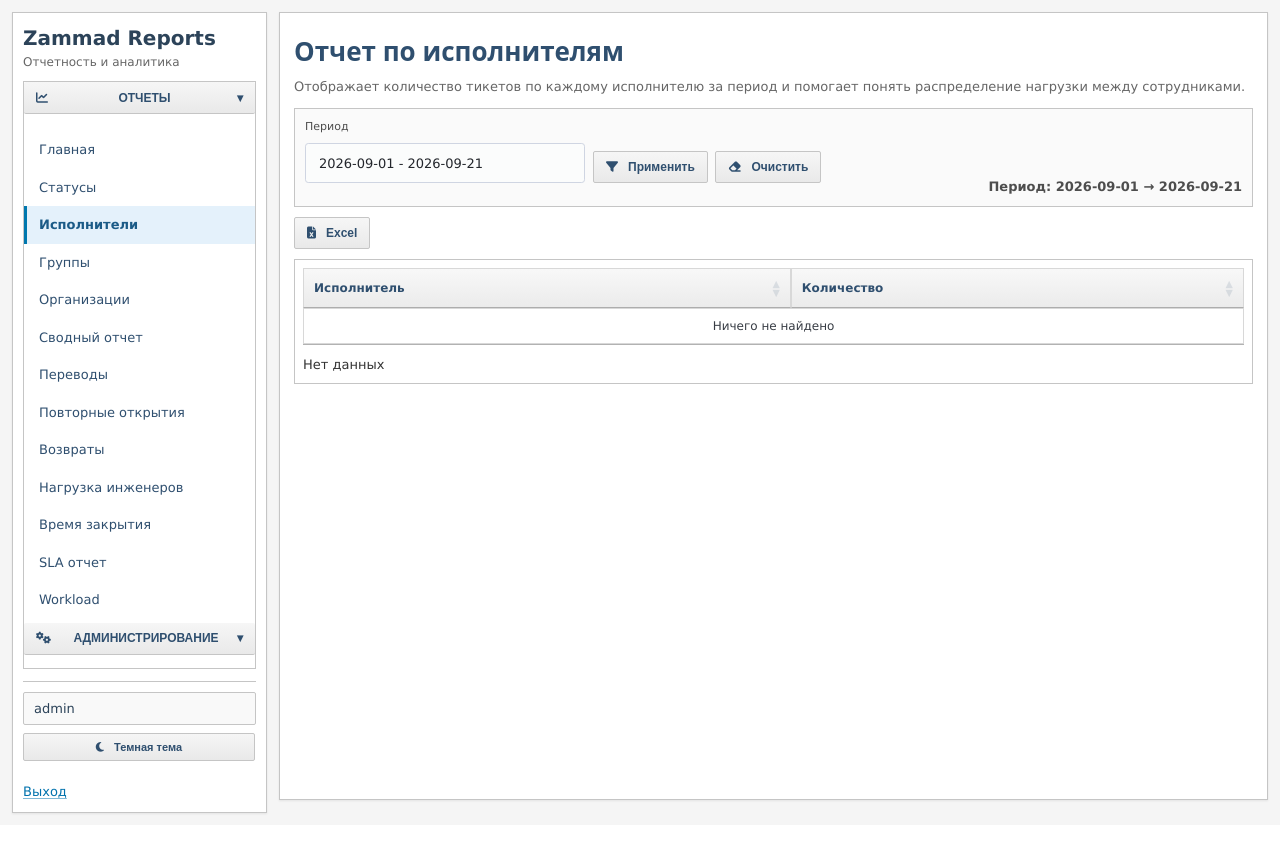
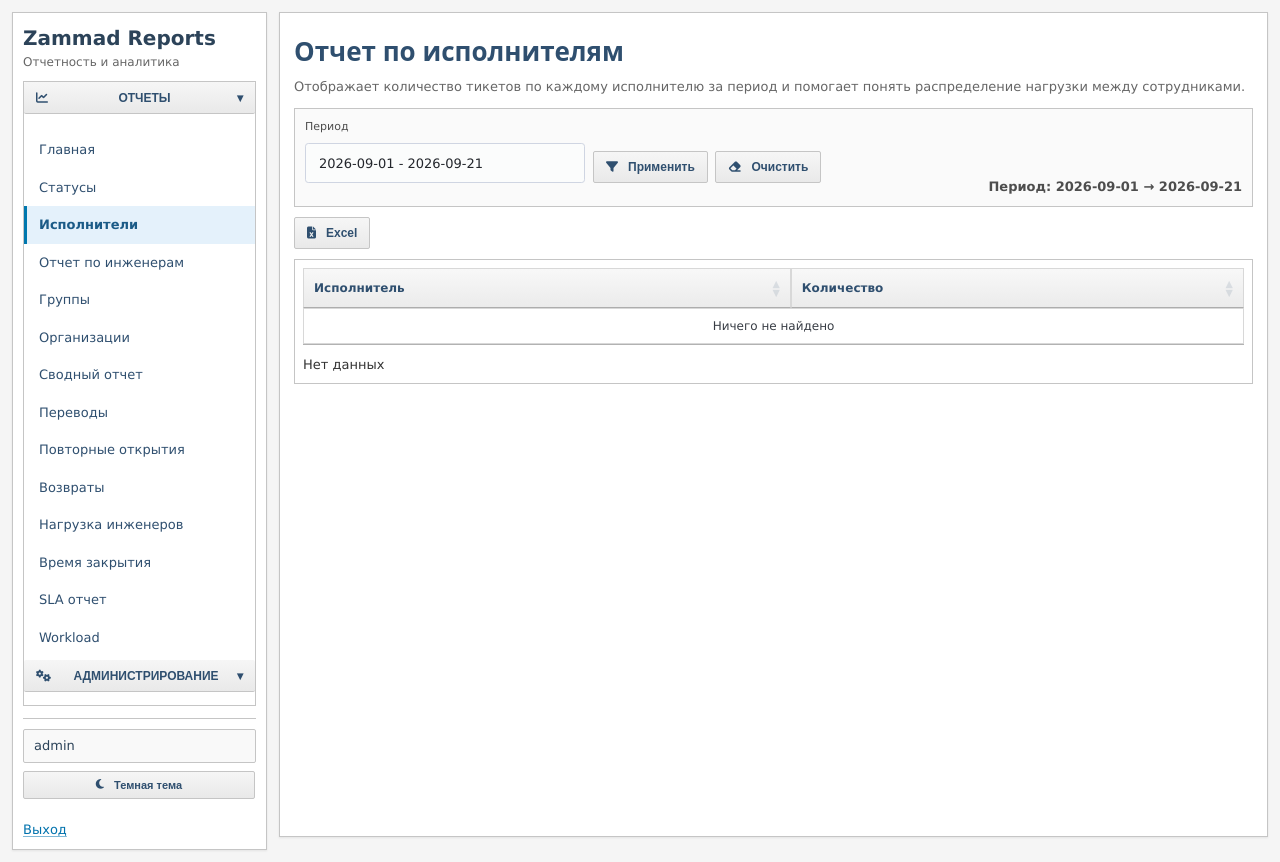
Before and after one commit to lekha100101/zammad-reports, a FastAPI app: page /reports/agents in a window 1280 px wide. Before the commit the page ends 815 px from the top, so only its background shows below. Run offline with FastAPI, Linux system fonts and the light colour scheme; the visitor is signed in with stand-in values (Sample User, id 1); some libraries are stand-ins or nearby versions.

Commit message:
Add engineer report 3.1 to navigation

```diff
--- a/app/templates/base.html
+++ b/app/templates/base.html
@@ -30,6 +30,7 @@
               <a href="/" class="menu-btn {% if request.url.path == '/' %}active{% endif %}">Главная</a>
               <a href="/reports/statuses" class="menu-btn {% if request.url.path == '/reports/statuses' %}active{% endif %}">Статусы</a>
               <a href="/reports/agents" class="menu-btn {% if request.url.path == '/reports/agents' %}active{% endif %}">Исполнители</a>
+              <a href="/reports/engineers" class="menu-btn {% if request.url.path == '/reports/engineers' %}active{% endif %}">Отчет по инженерам</a>
               <a href="/reports/groups" class="menu-btn {% if request.url.path == '/reports/groups' %}active{% endif %}">Группы</a>
               <a href="/reports/organizations" class="menu-btn {% if request.url.path == '/reports/organizations' %}active{% endif %}">Организации</a>
               <a href="/reports/regional-summary" class="menu-btn {% if request.url.path == '/reports/regional-summary' %}active{% endif %}">Сводный отчет</a>
```
